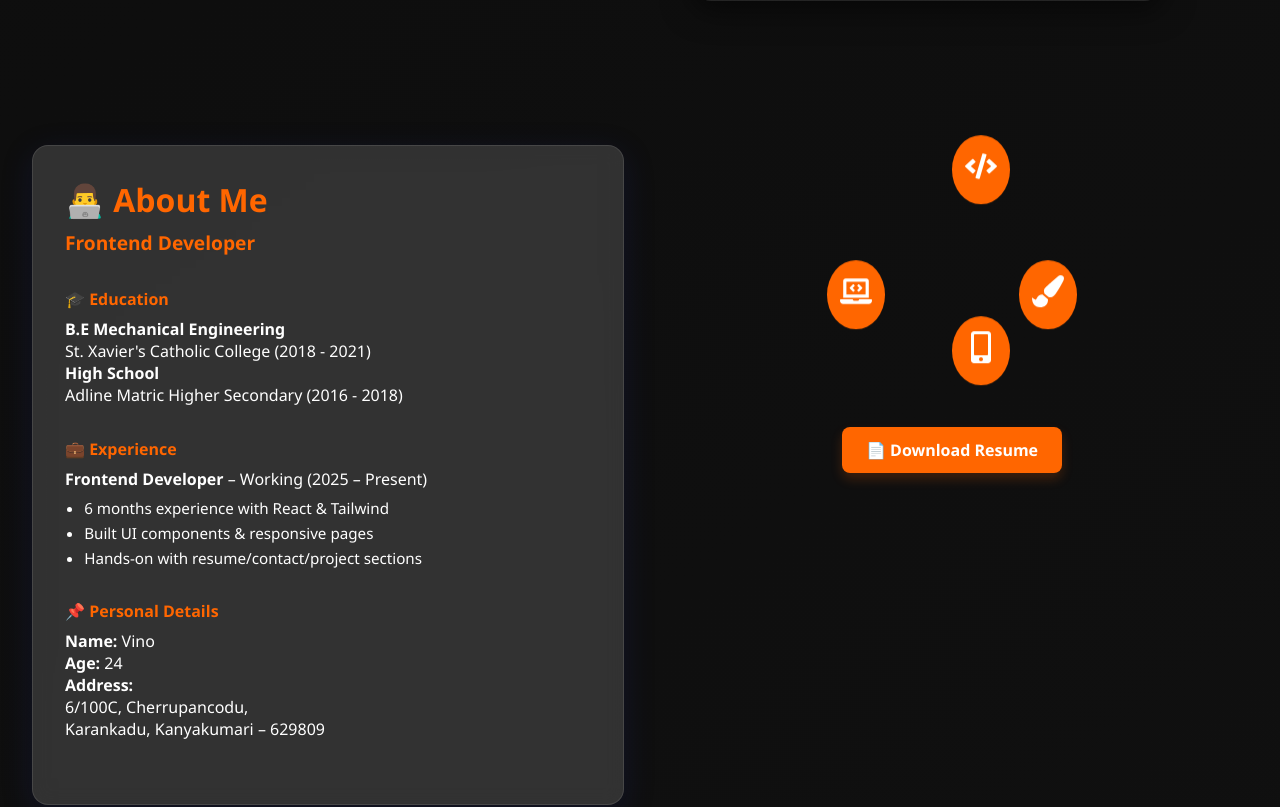
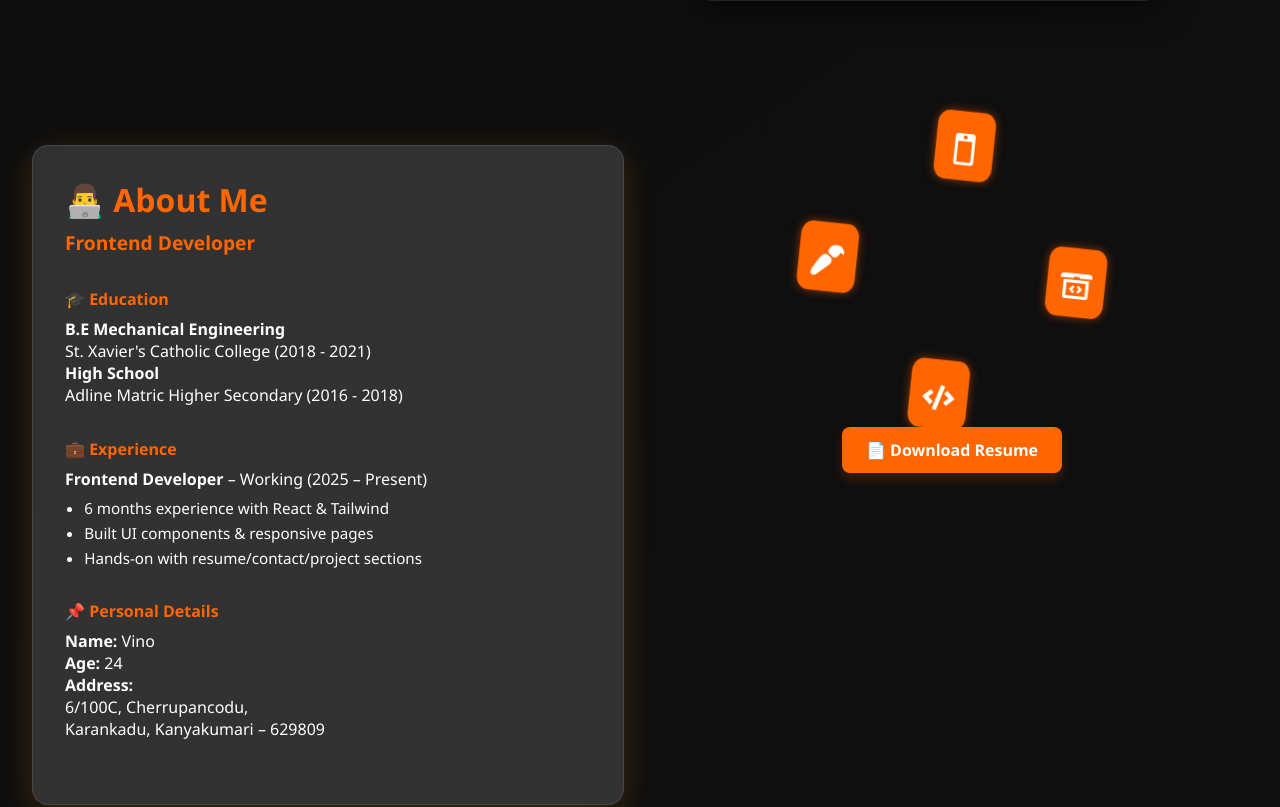
Before and after one commit to vino708/portfolio, a React (Create React App) app: page / in a window 1280 px wide. Shown: the part 799-1606 px from the top of the page. Built offline with nearby package versions, Linux system fonts and the light colour scheme.

Commit message:
first commit

```diff
--- a/src/Components/About.css
+++ b/src/Components/About.css
@@ -27,7 +27,7 @@ body, html {
   -webkit-backdrop-filter: blur(10px);
   border-radius: 16px;
   padding: 2rem;
-  box-shadow: 0 8px 32px rgba(31, 38, 135, 0.2);
+  box-shadow: 0 8px 32px rgba(228, 141, 10, 0.2);
   border: 1px solid rgba(255, 255, 255, 0.1);
   color: #333;
 }
@@ -54,8 +54,9 @@ body, html {
   margin-bottom: 0.5rem;
 }
 
-.block p {
-color: white;
+.block p,
+.block ul li {
+  color: white;
 }
 
 .block ul {
@@ -67,7 +68,6 @@ color: white;
   list-style: disc;
   font-size: 0.95rem;
   margin-bottom: 0.3rem;
-  color: white;
 }
 
 /* Right side */
@@ -79,31 +79,58 @@ color: white;
   align-items: center;
 }
 
-.floating-icons {
+.orbit-container {
   position: relative;
   width: 250px;
   height: 250px;
   margin-bottom: 2rem;
 }
 
-.icon-style {
+.orbit {
+  position: absolute;
+  width: 100%;
+  height: 100%;
+  animation: rotate 12s linear infinite;
+  border-radius: 50%;
+}
+
+.orbit-icon {
   position: absolute;
   font-size: 2rem;
+  background-color: #ff6600;
   color: white;
-  background-color: #ff6600;
   padding: 0.8rem;
-  border-radius: 50%;
-  animation: float 4s ease-in-out infinite;
+  border-radius: 20%;
+  box-shadow: 0 0 10px #ff660080;
 }
 
-.icon-code { top: 0; left: 50%; transform: translateX(-50%); }
-.icon-brush { top: 50%; right: 0; transform: translateY(-50%); }
-.icon-mobile { bottom: 0; left: 50%; transform: translateX(-50%); }
-.icon-laptop { top: 50%; left: 0; transform: translateY(-50%); }
+.orbit-icon:nth-child(1) {
+  top: 0;
+  left: 50%;
+  transform: translate(-50%, -50%);
+}
 
-@keyframes float {
-  0%, 100% { transform: translateY(0); }
-  50% { transform: translateY(-10px); }
+.orbit-icon:nth-child(2) {
+  top: 50%;
+  right: 0;
+  transform: translate(50%, -50%);
+}
+
+.orbit-icon:nth-child(3) {
+  bottom: 0;
+  left: 50%;
+  transform: translate(-50%, 50%);
+}
+
+.orbit-icon:nth-child(4) {
+  top: 50%;
+  left: 0;
+  transform: translate(-50%, -50%);
+}
+
+@keyframes rotate {
+  0% { transform: rotate(0deg); }
+  100% { transform: rotate(360deg); }
 }
 
 .resume-download {
@@ -134,12 +161,51 @@ color: white;
     padding: 1.5rem;
   }
 
-  .floating-icons {
+  .orbit-container {
     width: 200px;
     height: 200px;
   }
 
-  .icon-style {
+  .orbit-icon {
     font-size: 1.5rem;
   }
 }
+
+.about-left,
+.about-right {
+  opacity: 0;
+  transform: translateX(0);
+  transition: opacity 1s ease, transform 1s ease;
+}
+
+.slide-in-left {
+  opacity: 1;
+  animation: slideLeftIn 1s ease forwards;
+}
+
+.slide-in-right {
+  opacity: 1;
+  animation: slideRightIn 1s ease forwards;
+}
+
+@keyframes slideLeftIn {
+  from {
+    opacity: 0;
+    transform: translateX(-80px);
+  }
+  to {
+    opacity: 1;
+    transform: translateX(0);
+  }
+}
+
+@keyframes slideRightIn {
+  from {
+    opacity: 0;
+    transform: translateX(80px);
+  }
+  to {
+    opacity: 1;
+    transform: translateX(0);
+  }
+}
--- a/src/Components/About.jsx
+++ b/src/Components/About.jsx
@@ -1,13 +1,33 @@
-import React from 'react';
+import React, { useEffect, useRef, useState } from 'react';
 import './About.css';
 import { FaCode, FaPaintBrush, FaMobileAlt, FaLaptopCode } from 'react-icons/fa';
 
 const About = () => {
+  const sectionRef = useRef(null);
+  const [isVisible, setIsVisible] = useState(false);
+
+  useEffect(() => {
+    const observer = new IntersectionObserver(
+      ([entry]) => setIsVisible(entry.isIntersecting),
+      { threshold: 0.3 }
+    );
+
+    if (sectionRef.current) {
+      observer.observe(sectionRef.current);
+    }
+
+    return () => {
+      if (sectionRef.current) {
+        observer.unobserve(sectionRef.current);
+      }
+    };
+  }, []);
+
   return (
-    <section id='about'>
+    <section id='about' ref={sectionRef}>
       <div className="about-section">
         {/* Left Side */}
-        <div className="about-left">
+        <div className={`about-left ${isVisible ? 'slide-in-left' : ''}`}>
           <div className="glass-card">
             <h2 className="section-title">👨‍💻 About Me</h2>
             <h3 className="section-subtitle">Frontend Developer</h3>
@@ -43,12 +63,14 @@ const About = () => {
         </div>
 
         {/* Right Side */}
-        <div className="about-right">
-          <div className="floating-icons">
-            <span className="icon-style icon-code"><FaCode /></span>
-            <span className="icon-style icon-brush"><FaPaintBrush /></span>
-            <span className="icon-style icon-mobile"><FaMobileAlt /></span>
-            <span className="icon-style icon-laptop"><FaLaptopCode /></span>
+        <div className={`about-right ${isVisible ? 'slide-in-right' : ''}`}>
+          <div className="orbit-container">
+            <div className="orbit">
+              <span className="orbit-icon"><FaCode /></span>
+              <span className="orbit-icon"><FaPaintBrush /></span>
+              <span className="orbit-icon"><FaMobileAlt /></span>
+              <span className="orbit-icon"><FaLaptopCode /></span>
+            </div>
           </div>
 
           <a
--- a/src/Components/Contact.css
+++ b/src/Components/Contact.css
@@ -25,7 +25,7 @@ body {
   background: linear-gradient(145deg, #1e1e1e, #111);
   padding: 40px;
   border-radius: 16px;
-  box-shadow: 0 0 30px rgba(0, 255, 255, 0.1);
+  box-shadow: 0 0 30px rgba(233, 84, 9, 0.1);
   width: 90%;
   max-width: 500px;
   text-align: center;
@@ -99,8 +99,6 @@ body {
   transform: scale(1.05);
 }
 
-
-
 @keyframes glowPulse {
   0% {
     box-shadow: 0 0 10px orange, 0 0 20px orange;
--- a/src/Components/Contact.jsx
+++ b/src/Components/Contact.jsx
@@ -1,15 +1,35 @@
-import React, { useState, useEffect } from "react";
+import React, { useState, useEffect, useRef } from "react";
 import "./Contact.css";
 
 function ContactPage() {
   const [loaded, setLoaded] = useState(false);
+  const sectionRef = useRef(null);
   const [formData, setFormData] = useState({ name: "", email: "", message: "" });
   const [status, setStatus] = useState(null); // success or error message
   const [isSubmitting, setIsSubmitting] = useState(false);
   const [showStatus, setShowStatus] = useState(false);
 
   useEffect(() => {
-    setLoaded(true);
+    const observer = new IntersectionObserver(
+      ([entry]) => {
+        if (entry.isIntersecting) {
+          setLoaded(true);
+        } else {
+          setLoaded(false);
+        }
+      },
+      { threshold: 0.3 }
+    );
+
+    if (sectionRef.current) {
+      observer.observe(sectionRef.current);
+    }
+
+    return () => {
+      if (sectionRef.current) {
+        observer.unobserve(sectionRef.current);
+      }
+    };
   }, []);
 
   const handleChange = (e) => {
@@ -56,7 +76,7 @@ function ContactPage() {
   };
 
   return (
-    <section id="contact">
+    <section id="contact" ref={sectionRef}>
       <div className={`contact-wrapper ${loaded ? "show" : ""}`}>
         <div className="contact-card">
           <div className="contact-icon">💫</div>
```
